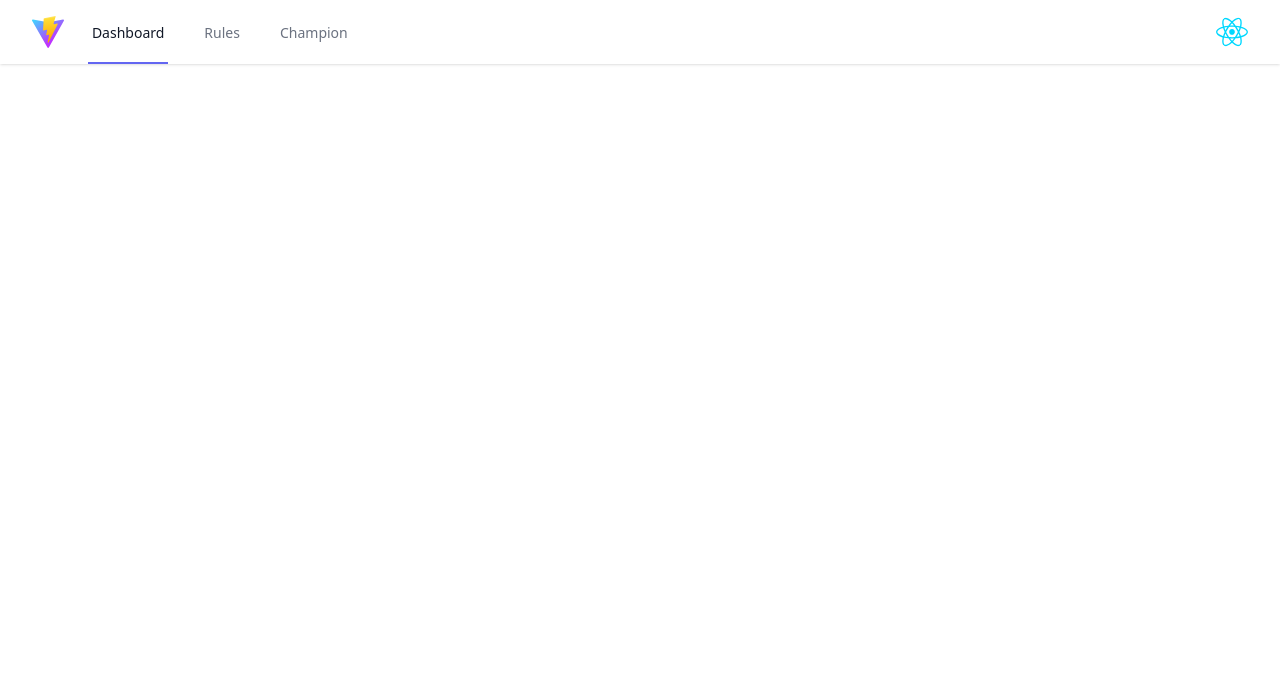
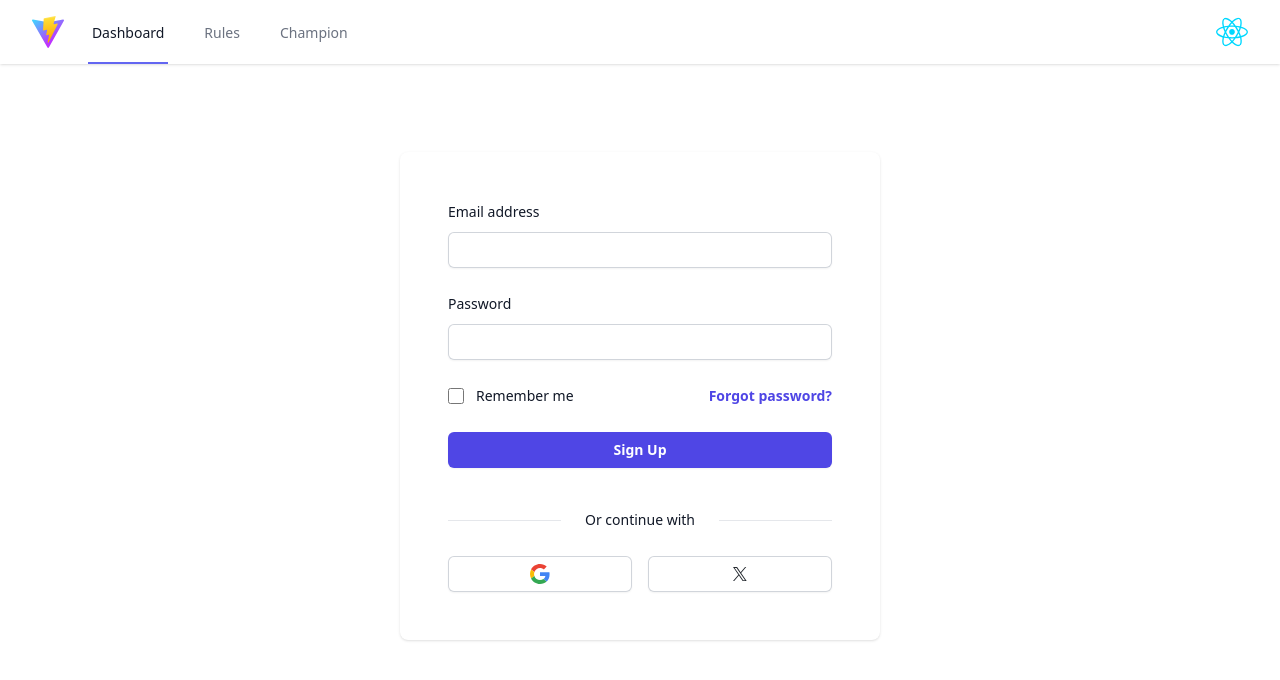
Before and after one commit to gohls/gridiron-client, a React (Vite) app: page /signup in a window 1280 px wide. Shown: the top 680 px of the page. Built offline with nearby package versions, Linux system fonts and the light colour scheme.

Commit message:
add basic signup page

```diff
--- a/src/App.tsx
+++ b/src/App.tsx
@@ -1,8 +1,9 @@
 import { BrowserRouter as Router, Route, Routes } from 'react-router-dom';
 import Header from '@/components/layout/Header';
 import Dashboard from '@/pages/Dashboard';
-import Rules from '@/pages/Rules';
+import Rules from '@/pages/RuleBook';
 import Champion from '@/pages/Champion';
+import SignUp from '@/pages/SignUp';
 
 
 const App = () => {
@@ -15,6 +16,7 @@ const App = () => {
           <Route path="/" element={<Dashboard />} />
             <Route path="/rules" element={<Rules />} />
             <Route path="/champion" element={<Champion />} />
+            <Route path="/signup" element={<SignUp />} />
           </Routes>
         </main>
       </div>
--- /dev/null
+++ b/src/pages/SignUp.tsx
@@ -0,0 +1,126 @@
+const SignUp = () => {
+  return (
+    <>
+      <div className="flex min-h-full flex-1 flex-col justify-center py-12 sm:px-6 lg:px-8">
+        <div className="mt-10 sm:mx-auto sm:w-full sm:max-w-[480px]">
+          <div className="bg-white px-6 py-12 shadow sm:rounded-lg sm:px-12">
+            <form action="#" method="POST" className="space-y-6">
+              <div>
+                <label htmlFor="email" className="block text-sm/6 font-medium text-gray-900">
+                  Email address
+                </label>
+                <div className="mt-2">
+                  <input
+                    id="email"
+                    name="email"
+                    type="email"
+                    required
+                    autoComplete="email"
+                    className="block w-full rounded-md border-0 py-1.5 text-gray-900 shadow-sm ring-1 ring-inset ring-gray-300 placeholder:text-gray-400 focus:ring-2 focus:ring-inset focus:ring-indigo-600 sm:text-sm/6"
+                  />
+                </div>
+              </div>
+
+              <div>
+                <label htmlFor="password" className="block text-sm/6 font-medium text-gray-900">
+                  Password
+                </label>
+                <div className="mt-2">
+                  <input
+                    id="password"
+                    name="password"
+                    type="password"
+                    required
+                    autoComplete="current-password"
+                    className="block w-full rounded-md border-0 py-1.5 text-gray-900 shadow-sm ring-1 ring-inset ring-gray-300 placeholder:text-gray-400 focus:ring-2 focus:ring-inset focus:ring-indigo-600 sm:text-sm/6"
+                  />
+                </div>
+              </div>
+
+              <div className="flex items-center justify-between">
+                <div className="flex items-center">
+                  <input
+                    id="remember-me"
+                    name="remember-me"
+                    type="checkbox"
+                    className="h-4 w-4 rounded border-gray-300 text-indigo-600 focus:ring-indigo-600"
+                  />
+                  <label htmlFor="remember-me" className="ml-3 block text-sm/6 text-gray-900">
+                    Remember me
+                  </label>
+                </div>
+
+                <div className="text-sm/6">
+                  <a href="#" className="font-semibold text-indigo-600 hover:text-indigo-500">
+                    Forgot password?
+                  </a>
+                </div>
+              </div>
+
+              <div>
+                <button
+                  type="submit"
+                  className="flex w-full justify-center rounded-md bg-indigo-600 px-3 py-1.5 text-sm/6 font-semibold text-white shadow-sm hover:bg-indigo-500 focus-visible:outline focus-visible:outline-2 focus-visible:outline-offset-2 focus-visible:outline-indigo-600"
+                >
+                  Sign Up
+                </button>
+              </div>
+            </form>
+
+            <div>
+              <div className="relative mt-10">
+                <div aria-hidden="true" className="absolute inset-0 flex items-center">
+                  <div className="w-full border-t border-gray-200" />
+                </div>
+                <div className="relative flex justify-center text-sm/6 font-medium">
+                  <span className="bg-white px-6 text-gray-900">Or continue with</span>
+                </div>
+              </div>
+
+              <div className="mt-6 grid grid-cols-2 gap-4">
+                <a
+                  href="#"
+                  className="flex w-full items-center justify-center gap-3 rounded-md bg-white px-3 py-2 text-sm font-semibold text-gray-900 shadow-sm ring-1 ring-inset ring-gray-300 hover:bg-gray-50 focus-visible:ring-transparent"
+                >
+                  <svg viewBox="0 0 24 24" aria-hidden="true" className="h-5 w-5">
+                    <path
+                      d="M12.0003 4.75C13.7703 4.75 15.3553 5.36002 16.6053 6.54998L20.0303 3.125C17.9502 1.19 15.2353 0 12.0003 0C7.31028 0 3.25527 2.69 1.28027 6.60998L5.27028 9.70498C6.21525 6.86002 8.87028 4.75 12.0003 4.75Z"
+                      fill="#EA4335"
+                    />
+                    <path
+                      d="M23.49 12.275C23.49 11.49 23.415 10.73 23.3 10H12V14.51H18.47C18.18 15.99 17.34 17.25 16.08 18.1L19.945 21.1C22.2 19.01 23.49 15.92 23.49 12.275Z"
+                      fill="#4285F4"
+                    />
+                    <path
+                      d="M5.26498 14.2949C5.02498 13.5699 4.88501 12.7999 4.88501 11.9999C4.88501 11.1999 5.01998 10.4299 5.26498 9.7049L1.275 6.60986C0.46 8.22986 0 10.0599 0 11.9999C0 13.9399 0.46 15.7699 1.28 17.3899L5.26498 14.2949Z"
+                      fill="#FBBC05"
+                    />
+                    <path
+                      d="M12.0004 24.0001C15.2404 24.0001 17.9654 22.935 19.9454 21.095L16.0804 18.095C15.0054 18.82 13.6204 19.245 12.0004 19.245C8.8704 19.245 6.21537 17.135 5.2654 14.29L1.27539 17.385C3.25539 21.31 7.3104 24.0001 12.0004 24.0001Z"
+                      fill="#34A853"
+                    />
+                  </svg>
+                </a>
+
+                <a
+                  href="#"
+                  className="flex w-full items-center justify-center gap-3 rounded-md bg-white px-3 py-2 text-sm font-semibold text-gray-900 shadow-sm ring-1 ring-inset ring-gray-300 hover:bg-gray-50 focus-visible:ring-transparent"
+                >
+                  <svg fill="currentColor" viewBox="0 0 20 20" aria-hidden="true" className="h-5 w-5 fill-[#24292F]">
+                    <path
+                      d="M11.1527 8.92804L16.2525 3H15.044L10.6159 8.14724L7.07919 3H3L8.34821 10.7835L3 17H4.20855L8.88474 11.5643L12.6198 17H16.699L11.1524 8.92804H11.1527ZM9.49748 10.8521L8.95559 10.077L4.644 3.90978H6.50026L9.97976 8.88696L10.5216 9.66202L15.0446 16.1316H13.1883L9.49748 10.8524V10.8521Z"
+                      clipRule="evenodd"
+                      fillRule="evenodd"
+                    />
+                  </svg>
+                </a>
+              </div>
+            </div>
+          </div>
+        </div>
+      </div>
+    </>
+  )
+}
+
+export default SignUp;
```
Also changed, not shown: src/pages/RuleBook.tsx (renamed from src/pages/Rules.tsx).
